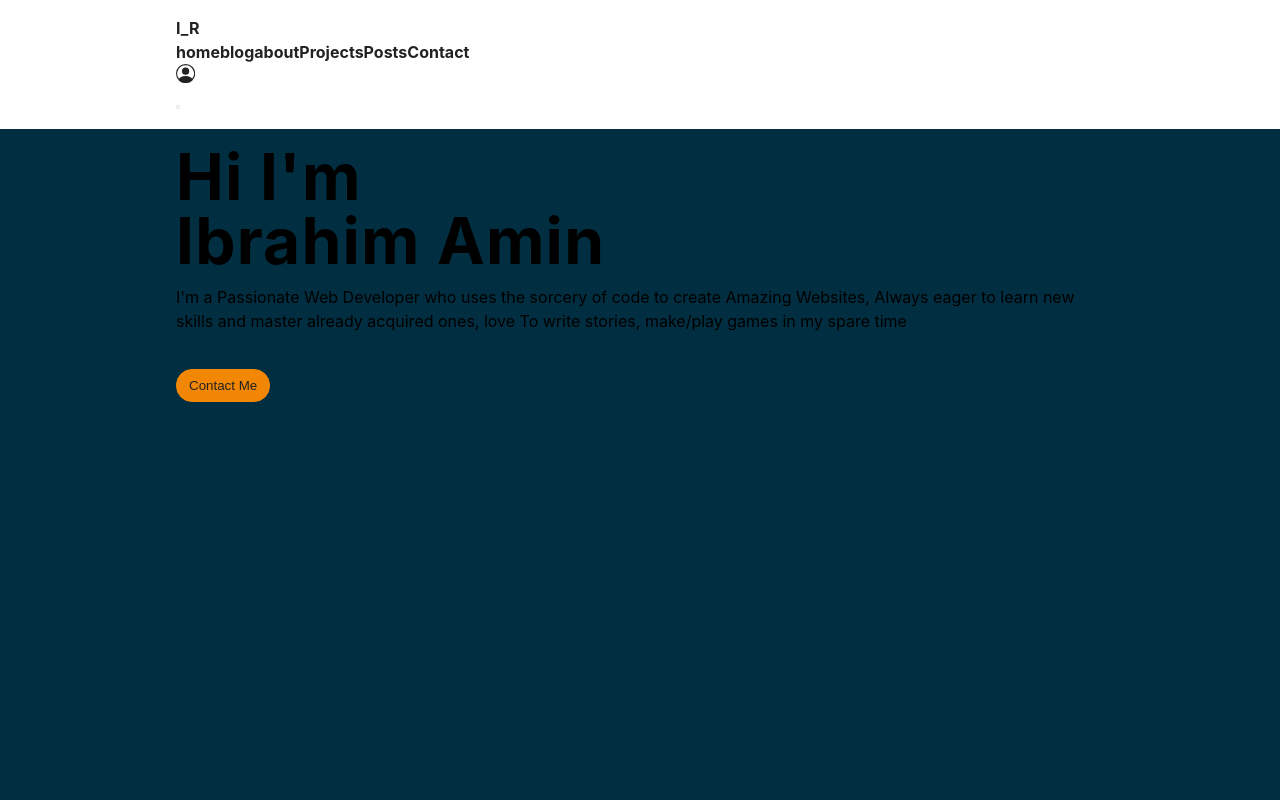
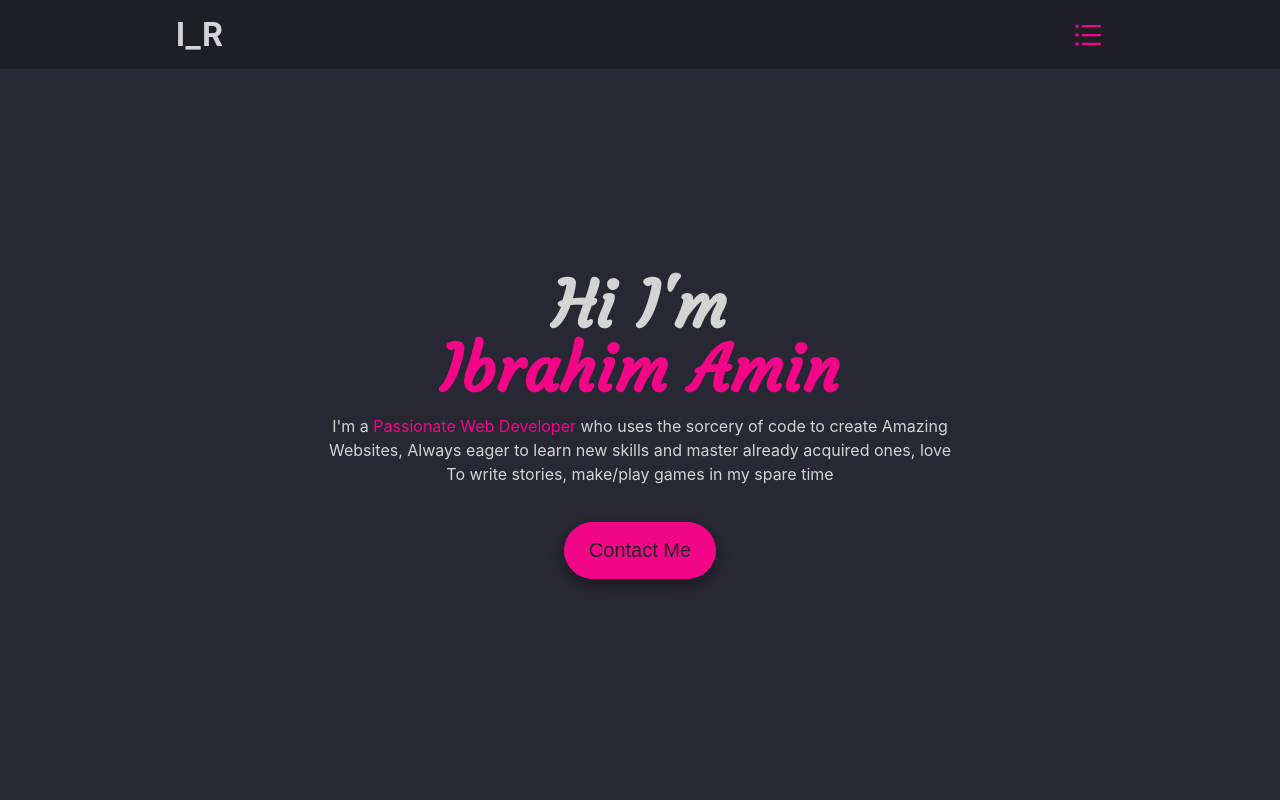
Before and after one commit to Ibrahim-Rezq/FullStack-App-personal, a React (Create React App) app: page / in a window 1280 px wide. Shown: the top 800 px of the page. Built offline with nearby package versions, Linux system fonts and the light colour scheme; what password-validator would draw is missing.

Commit message:
adding style

```diff
--- a/src/App.js
+++ b/src/App.js
@@ -1,20 +1,20 @@
-import { BrowserRouter as Router, Route, Routes } from 'react-router-dom'
+import { BrowserRouter as Router, Route, Routes } from 'react-router-dom';
 
-import Navigation from './components/Nav'
-import Home from './components/Home'
-import About from './components/About'
-import Error from './components/Error'
-import Contact from './components/Contact'
-import Blog from './components/Blog'
-import PostPage from './components/Blog/PostPage'
-import Footer from './components/Footer'
-import Login from './components/Sign/Login'
-import Register from './components/Sign/Register'
-import ProtectedRoute from './components/ProtectedRoute'
+import Navigation from './components/Nav';
+import Home from './components/Home';
+import About from './components/About';
+import Error from './components/Error';
+import Contact from './components/Contact';
+import Blog from './components/Blog';
+import PostPage from './components/Blog/PostPage';
+import Footer from './components/Footer';
+import Login from './components/Sign/Login';
+import Register from './components/Sign/Register';
+import ProtectedRoute from './components/ProtectedRoute';
 
 const App = () => {
   return (
-        <div className='App text-light'>
+    <>
       <Router>
         <Navigation />
         <Routes>
@@ -31,8 +31,8 @@ const App = () => {
         </Routes>
         <Footer />
       </Router>
-        </div>
-    )
-}
+    </>
+  );
+};
 
-export default App
+export default App;
--- a/src/components/About/index.js
+++ b/src/components/About/index.js
@@ -1,42 +1,42 @@
-import { useState } from 'react'
-import { Container } from 'react-bootstrap'
+import { useState } from 'react';
 
 const About = () => {
   const [cssStyle, setCssStyle] = useState({
     color: 'red',
-    })
+  });
+
   return (
-        <section className='about veiw'>
-            <Container className='vh-100'>
+    <section className='about'>
+      <div className='container'>
         <button
+          className='btn'
           style={cssStyle}
           onMouseEnter={() => {
             function generateRandomColor() {
-                            let maxVal = 0xffffff
-                            let randomNumber = Math.random() * maxVal
-                            randomNumber = Math.floor(randomNumber)
-                            randomNumber = randomNumber.toString(16)
-                            let randColor = randomNumber.padStart(6, 0)
-                            return `#${randColor.toUpperCase()}`
+              let maxVal = 0xffffff;
+              let randomNumber = Math.random() * maxVal;
+              randomNumber = Math.floor(randomNumber);
+              randomNumber = randomNumber.toString(16);
+              let randColor = randomNumber.padStart(6, 0);
+              return `#${randColor.toUpperCase()}`;
             }
-                        const per = Math.floor(Math.random() * 50) + 20
-                        const par = Math.floor(Math.random() * 50) + 20
+            const per = Math.floor(Math.random() * 50) + 20;
+            const par = Math.floor(Math.random() * 50) + 20;
             setCssStyle({
               color: generateRandomColor(),
               position: 'absolute',
               right: `calc(${per}% )`,
               top: `calc(${par}% )`,
-                        })
+            });
           }}
           onClick={() => {
-                        console.log('you caut me')
-                    }}
-                >
+            console.log('you caut me');
+          }}>
           Clickme
         </button>
-            </Container>
+      </div>
     </section>
-    )
-}
+  );
+};
 
-export default About
+export default About;
--- a/src/components/Nav/index.js
+++ b/src/components/Nav/index.js
@@ -1,50 +1,103 @@
-import { useState, useEffect } from 'react'
-import { Link, useLocation } from 'react-router-dom'
-import { Navbar, NavLink, Nav, Container, NavDropdown } from 'react-bootstrap'
-import { useSelector, useDispatch } from 'react-redux'
-import { signOut } from '../../redux/actions/actionCreator'
-import { BsPersonCircle } from 'react-icons/bs'
+import { useState, useEffect } from 'react';
+import { Link, useLocation } from 'react-router-dom';
+import { useSelector, useDispatch } from 'react-redux';
+import { signOut } from '../../redux/actions/actionCreator';
+import { motion } from 'framer-motion';
+import { AiFillCloseCircle, AiOutlineBars } from 'react-icons/ai';
 
 const Navigation = () => {
-    const signState = useSelector((state) => state.sign)
-    const dispatch = useDispatch()
-    const location = useLocation()
-    const [path, setPath] = useState(location.pathname)
+  const signState = useSelector((state) => state.sign);
+  const dispatch = useDispatch();
+  const location = useLocation();
+  const [path, setPath] = useState(location.pathname);
+  const [isNavToggeled, setIsNavToggeled] = useState(false);
 
   useEffect(() => {
-        setPath(location.pathname)
-        ScrollToTop()
-    }, [location])
+    setPath(location.pathname);
+    ScrollToTop();
+    isNavToggeled === true && handelNavToggel();
+  }, [location]);
 
   const Scroll = (e) => {
-        e.preventDefault()
-        const navBar = document.querySelector('#NavBar')
-        const navBarHeight = navBar.getBoundingClientRect().height
-        const target = e.target.getAttribute('href')
-        const elem = document.querySelector(target)
-        const top = elem.getBoundingClientRect().top + window.scrollY
+    e.preventDefault();
+    const navBar = document.querySelector('#NavBar');
+    const navBarHeight = navBar.getBoundingClientRect().height;
+    const target = e.target.getAttribute('href');
+    const elem = document.querySelector(target);
+    const top = elem.getBoundingClientRect().top + window.scrollY;
     window.scroll({
       top: top - navBarHeight,
       behavior: 'smooth',
-        })
-    }
+    });
+  };
+
   const ScrollToTop = () => {
     window.scroll({
       top: 0,
       behavior: 'smooth',
-        })
-    }
+    });
+  };
+
+  const handelNavToggel = () => {
+    setIsNavToggeled(!isNavToggeled);
+  };
+
   return (
-        <Navbar id='NavBar' bg='dark' variant='dark' sticky='top' expand='md'>
-            <Container>
-                <Link className='navbar-brand font-monospace fs-3' to='/'>
+    <nav id='NavBar'>
+      <div className='container'>
+        <Link className='navbar-brand' to='/'>
           I_R
         </Link>
-                <Navbar.Collapse id='basic-navbar-nav'>
-                    <Nav className='m-auto'>
-                        <RouteLink name={'home'} isDropDown={false} />
-                        <RouteLink name={'blog'} isDropDown={false} />
-                        <RouteLink name={'about'} isDropDown={false} />
+        <NavBar
+          Scroll={Scroll}
+          signState={signState}
+          dispatch={dispatch}
+          path={path}
+          isNavToggeled={isNavToggeled}
+          handelNavToggel={handelNavToggel}
+        />
+        <button
+          className='btn'
+          onClick={() => {
+            handelNavToggel();
+          }}>
+          <AiOutlineBars />
+        </button>
+      </div>
+    </nav>
+  );
+};
+
+export const NavBar = ({
+  Scroll,
+  signState,
+  dispatch,
+  path,
+  isNavToggeled,
+  handelNavToggel,
+}) => {
+  {
+    return (
+      <motion.ul
+        className='navbar-nav'
+        initial={{
+          x: '-100%',
+        }}
+        animate={{ x: isNavToggeled ? 0 : '-100%' }}
+        transition={{
+          duration: 0.3,
+          type: 'tween',
+        }}>
+        <button
+          className='btn'
+          onClick={() => {
+            handelNavToggel();
+          }}>
+          <AiFillCloseCircle />
+        </button>
+        <RouteLink name={'Home'} />
+        <RouteLink name={'Blog'} />
+        <RouteLink name={'About'} />
         {path !== '/' || (
           <>
             <PageLink name={'Projects'} Scroll={Scroll} />
@@ -52,80 +105,62 @@ const Navigation = () => {
             <PageLink name={'Contact'} Scroll={Scroll} />
           </>
         )}
-                    </Nav>
-                </Navbar.Collapse>
-                <div className='account d-flex d-f'>
+        <li className='account-nav'>
           {(signState.isSigndIn && (
-                        <Navbar.Text>
-                            Signed in as: {signState.userName}{' '}
-                            <NavLink
+            <p>
+              Welcome {signState.userName}!{' '}
+              <a
                 role='button'
-                                className='nav-link'
                 tabIndex='0'
                 onClick={() => {
-                                    dispatch(signOut())
-                                }}
-                            >
-                                signOut
-                            </NavLink>
-                        </Navbar.Text>
+                  dispatch(signOut());
+                }}>
+                SignOut
+              </a>
+            </p>
           )) || (
             <>
-                            <NavDropdown
-                                title={<BsPersonCircle fontSize={'1.2rem'} />}
-                                id='basic-nav-dropdown'
-                            >
-                                <RouteLink
-                                    name={'login'}
-                                    isDropDown={true}
-                                    ScrollToTop={ScrollToTop}
-                                />
-                                <RouteLink
-                                    name={'register'}
-                                    isDropDown={true}
-                                    ScrollToTop={ScrollToTop}
-                                />
-                            </NavDropdown>
+              <ul>
+                <RouteLink name={'Login'} />
+                <RouteLink name={'Register'} />
+              </ul>
             </>
           )}
-                </div>
-                <Navbar.Toggle aria-controls='basic-navbar-nav' />
-            </Container>
-        </Navbar>
-    )
+        </li>
+      </motion.ul>
+    );
   }
-
+};
 export const PageLink = ({ name, Scroll }) => {
   return (
     <>
-            <NavLink
+      <li>
+        <a
           role='button'
           className='nav-link'
           tabIndex='0'
           href={'#' + name}
-                onClick={Scroll}
-            >
+          onClick={Scroll}>
           {name}
-            </NavLink>
+        </a>
+      </li>
     </>
-    )
-}
-export const RouteLink = ({ name, isDropDown }) => {
+  );
+};
+export const RouteLink = ({ name }) => {
   return (
     <>
+      <li>
         <Link
           role='button'
-                className={
-                    'nav-link text-capitalize' +
-                    (isDropDown ? ' dropdown-item' : '')
-                }
+          className='nav-link'
           tabIndex='0'
-                to={'/' + (name == 'home' ? '' : name)}
-            >
+          to={'/' + (name == 'Home' ? '' : name)}>
           {name}
         </Link>
+      </li>
     </>
-    )
-}
+  );
+};
 
-export default Navigation
+export default Navigation;
--- a/src/css/css.css
+++ b/src/css/css.css
@@ -1,13 +1,13 @@
 @import url('https://fonts.googleapis.com/css2?family=Courgette&display=swap');
 
 :root {
-    --clr-text: #222;
+  --clr-text: #d4d4d4;
   --clr-text-sub: #222;
-    --clr-dark: #012e40;
-    --clr-main-0: #025159;
-    --clr-main-1: #038c8c;
-    --clr-main-2: #03a696;
-    --clr-sub: #f28705;
+  --clr-dark-l: #272833;
+  --clr-dark: #1d1e26;
+  --clr-main-0: #5e35f2;
+  --clr-main-1: #8c5cf2;
+  --clr-sub: #f20587;
   --transition: all 0.3s ease-in-out;
   --spacing: 0.075rem;
   --radius: 0.25rem;
@@ -23,13 +23,14 @@ html,
   margin: 0;
   padding: 0;
   min-height: 100%;
-    transition: 0.3s;
+  transition: var(--transition);
+  scroll-behavior: smooth;
 }
 body {
   font-family: -apple-system, BlinkMacSystemFont, 'Segoe UI', Roboto, Oxygen,
     Ubuntu, Cantarell, 'Open Sans', 'Helvetica Neue', sans-serif;
-    background: var(--clr-grey-1);
-    color: var(--clr-grey-1);
+  background: var(--clr-dark);
+  color: var(--clr-text);
   line-height: 1.5;
   font-size: 0.875rem;
 }
@@ -49,9 +50,8 @@ li {
 }
 a {
   font-family: 'Montserrat', sans-serif 'Roboto', sans-serif;
-    color: var(--clr-text);
+  color: inherit;
   font-weight: bolder;
-
   text-decoration: none;
   cursor: pointer;
 }
@@ -78,7 +78,7 @@ h4 {
 }
 p {
   margin-bottom: 1.25rem;
-    color: var(--clr-grey-5);
+  /* color: var(--clr-grey-5); */
 }
 @media screen and (min-width: 800px) {
   h1 {
@@ -112,81 +112,169 @@ p {
 }
 
 @media (max-width: 328px) {
-    .Container {
+  .container {
     width: 260px;
   }
 }
 @media (max-width: 368px) and (min-width: 328px) {
-    .Container {
+  .container {
     width: 320px;
   }
 }
 @media (max-width: 486px) and (min-width: 368px) {
-    .Container {
+  .container {
     width: 360px;
   }
 }
 /* smaller */
 @media (max-width: 768px) and (min-width: 480px) {
-    .Container {
+  .container {
     width: 460px;
   }
 }
 /* Small */
 @media (min-width: 768px) {
-    .Container {
+  .container {
     width: 750px;
   }
 }
 /* Medium */
 @media (min-width: 992px) {
-    .Container {
+  .container {
     width: 970px;
   }
 }
 /* Large */
 @media (min-width: 1200px) {
-    .Container {
+  .container {
     width: 1170px;
   }
 }
+img {
+  width: 80vw;
+  min-width: 120px;
+  max-width: 400px;
+}
 
 /* ////////////////////////////////////Global//////////////////////////////////// */
+/* ////////////////////////////////////ScrollBar//////////////////////////////////// */
+::-webkit-scrollbar {
+  width: 5px;
+}
+
+::-webkit-scrollbar-track {
+  background: #f1f1f1;
+}
+
+::-webkit-scrollbar-thumb {
+  background: var(--clr-dark-l);
+}
+::-webkit-scrollbar-thumb:hover {
+  background: var(--clr-dark);
+}
+
+/* ////////////////////////////////////ScrollBar//////////////////////////////////// */
+/* ////////////////////////////////////Navigation//////////////////////////////////// */
+
+#NavBar {
+  position: sticky;
+  height: 69px;
+  width: 100%;
+  top: 0;
+  z-index: 101;
+  background-color: var(--clr-dark);
+}
+#NavBar .container {
+  display: flex;
+  justify-content: space-between;
+  align-items: center;
+}
+#NavBar .container .navbar-brand {
+  font-size: 2rem;
+}
+#NavBar .container .navbar-nav {
+  position: absolute;
+  height: 100vh;
+  width: 20rem;
+  background-color: var(--clr-dark);
+  padding: 1rem;
+  margin: 0;
+  top: 0%;
+  left: 0%;
+}
+#NavBar .container .navbar-nav p {
+  text-transform: capitalize;
+}
+#NavBar .container .account-nav ul {
+  display: flex;
+  justify-content: space-between;
+}
+#NavBar .container .navbar-nav li {
+  font-size: 1.75rem;
+  font-weight: lighter;
+  margin: 0.75rem 0.5rem;
+}
+#NavBar .container .navbar-nav li a:hover {
+  color: var(--clr-sub);
+  transition: var(--transition);
+}
+#NavBar .container .btn {
+  padding: 1rem;
+  background-color: inherit;
+  color: var(--clr-sub);
+  margin: 0;
+  border: none;
+  box-shadow: none;
+  font-size: 2rem;
+  position: relative;
+}
+#NavBar .container .btn svg {
+  position: absolute;
+  left: 0%;
+  top: 0%;
+}
+
+/* ////////////////////////////////////Navigation//////////////////////////////////// */
 /* ////////////////////////////////////Hero//////////////////////////////////// */
 
 #Hero {
   /* background: url(../image/BGG.png); */
-    background-color: var(--clr-dark);
+  background-color: var(--clr-dark-l);
   background-size: cover;
   background-repeat: no-repeat;
   background-position: center;
 }
 #Hero .container {
+  min-height: calc(100vh - 69px);
   display: flex;
   justify-content: center;
   align-items: center;
 }
-#Hero-Text {
-    position: absolute;
-    top: 50%;
-    left: 50%;
-    transform: translate(-50%, -50%);
+.Hero-Text {
+  text-align: center;
 }
-#Hero-Text h1 {
+.Hero-Text p {
+  min-width: 20rem;
+  max-width: 40rem;
+  width: 80vw;
+}
+.Hero-Text h1 {
   font-family: 'Courgette', cursive;
 }
+.Hero-Text span {
+  color: var(--clr-sub);
+}
+.Hero-Text span {
+  color: var(--clr-sub);
+}
+
 /* ////////////////////////////////////Hero//////////////////////////////////// */
 
 .Post a {
   text-decoration: underline;
 }
-#NavBar {
-    min-height: 69px;
-    top: 0;
-}
 #Contact,
 #Posts,
-#Hero,
 #Projects {
   min-height: calc(100vh - 69px);
 }
@@ -303,17 +391,25 @@ p {
 }
 /* ////////////////////////////////////Buttons//////////////////////////////////// */
 .btn {
-    padding: 0.5rem 0.75rem;
+  padding: 1rem 1.5rem;
   margin: 1rem 0rem;
+  font-size: 1.25rem;
   background-color: var(--clr-sub);
   color: var(--clr-text-sub);
   transition: var(--transition);
-    border-radius: 1rem;
+  border-radius: 2rem;
   border: 1px solid var(--clr-sub);
+  box-shadow: var(--dark-shadow);
+  cursor: pointer;
 }
 .btn:hover {
-    background-color: var(--clr-text-dark);
-    color: var(--clr-sub);
+  background-color: var(--clr-text-dark) !important;
+  color: var(--clr-sub) !important;
   border-radius: 3px black;
 }
+.btn:active {
+  color: var(--clr-main-1) !important;
+  border: 1px solid var(--clr-main-1);
+  transition: 0s !important;
+}
 /* ////////////////////////////////////Buttons//////////////////////////////////// */
```
Also changed, not shown: src/components/Home/Hero.js (+21 -12 lines), public/index.html (indentation only). Lines whose indentation alone changed are shown as unchanged.
